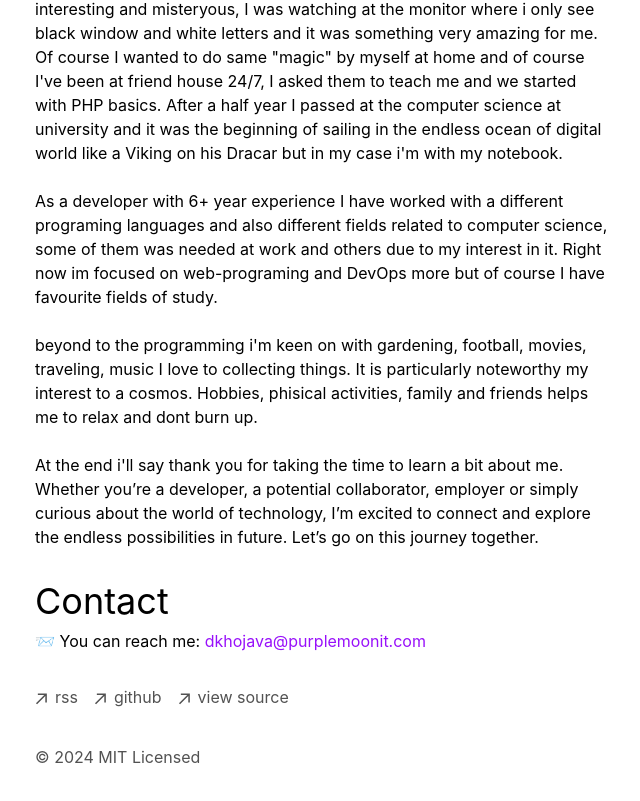
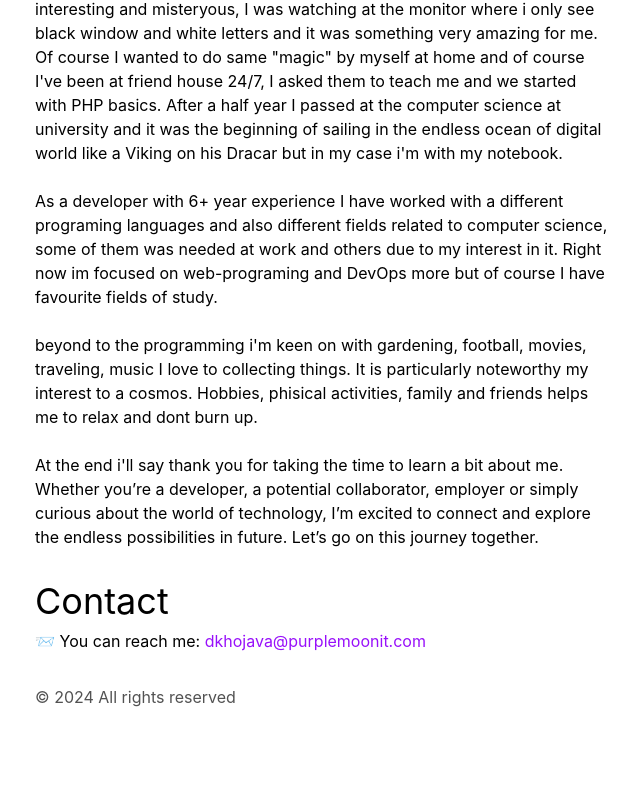
Before and after one commit to DatoKhojava/datokhojava, a Next.js app: page / in a window 1280 px wide. Shown: the part 1795-2596 px from the top of the page, without its empty margins (317-957 px from the left). After the commit the page ends 2568 px from the top, so only its background shows below. Built offline with nearby package versions, Linux system fonts and the light colour scheme.

Commit message:
updated footer

```diff
--- a/app/components/footer.tsx
+++ b/app/components/footer.tsx
@@ -12,50 +12,15 @@ function ArrowIcon() {
         fill="currentColor"
       />
     </svg>
-  )
+  );
 }
 
 export default function Footer() {
   return (
     <footer className="mb-16">
-      <ul className="font-sm mt-8 flex flex-col space-x-0 space-y-2 text-neutral-600 md:flex-row md:space-x-4 md:space-y-0 dark:text-neutral-300">
-        <li>
-          <a
-            className="flex items-center transition-all hover:text-neutral-800 dark:hover:text-neutral-100"
-            rel="noopener noreferrer"
-            target="_blank"
-            href="/rss"
-          >
-            <ArrowIcon />
-            <p className="ml-2 h-7">rss</p>
-          </a>
-        </li>
-        <li>
-          <a
-            className="flex items-center transition-all hover:text-neutral-800 dark:hover:text-neutral-100"
-            rel="noopener noreferrer"
-            target="_blank"
-            href="https://github.com/vercel/next.js"
-          >
-            <ArrowIcon />
-            <p className="ml-2 h-7">github</p>
-          </a>
-        </li>
-        <li>
-          <a
-            className="flex items-center transition-all hover:text-neutral-800 dark:hover:text-neutral-100"
-            rel="noopener noreferrer"
-            target="_blank"
-            href="https://vercel.com/templates/next.js/portfolio-starter-kit"
-          >
-            <ArrowIcon />
-            <p className="ml-2 h-7">view source</p>
-          </a>
-        </li>
-      </ul>
       <p className="mt-8 text-neutral-600 dark:text-neutral-300">
-        © {new Date().getFullYear()} MIT Licensed
+        © {new Date().getFullYear()} All rights reserved
       </p>
     </footer>
-  )
+  );
 }
```
